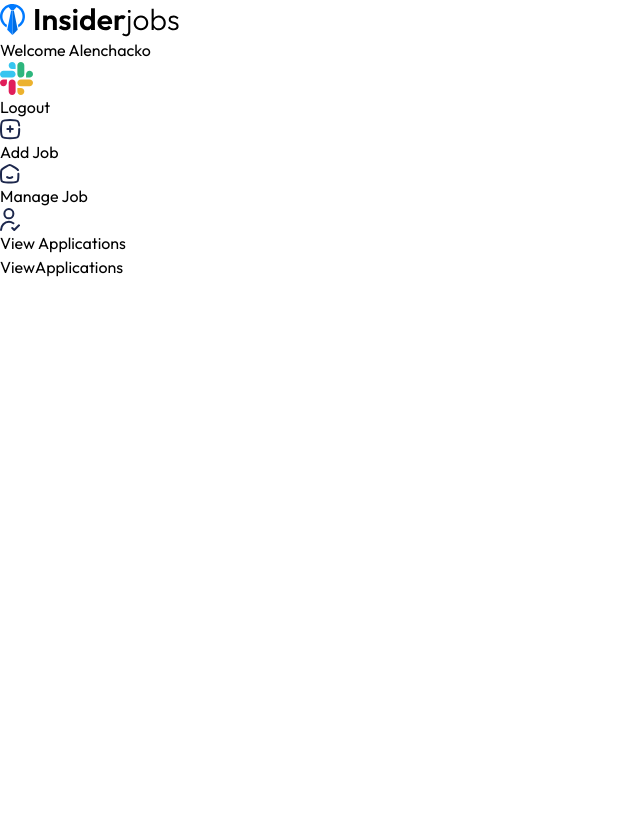
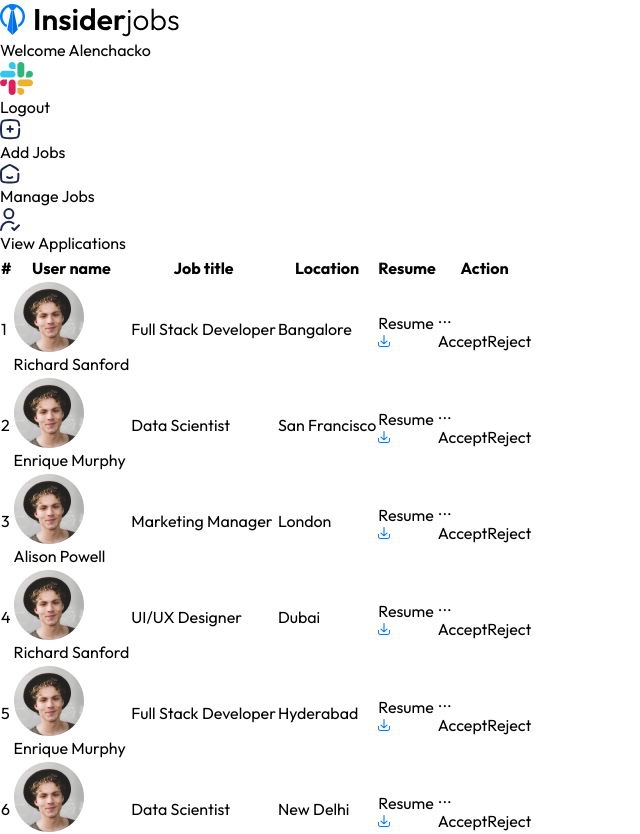
Before and after one commit to AlenChacko/Job-Portal, a React (Vite) app in the folder client/: page /dashboard/view-applications in a window 1280 px wide. Shown: the top 834 px of the page, without its empty margins (0-640 px from the left). Before the commit the page ends 800 px from the top, so only its background shows below. Built offline with nearby package versions, Linux system fonts and the light colour scheme.

Commit message:
View applications page completed

```diff
--- a/client/src/pages/Dashboard.jsx
+++ b/client/src/pages/Dashboard.jsx
@@ -47,7 +47,7 @@
               }
             >
               <img src={assets.add_icon} alt="" className="min-w-4" />
-              <p className="max-sm:hidden">Add Job</p>
+              <p className="max-sm:hidden">Add Jobs</p>
             </NavLink>
 
             <NavLink
@@ -59,7 +59,7 @@
               }
             >
               <img src={assets.home_icon} alt="" className="min-w-4" />
-              <p className="max-sm:hidden">Manage Job</p>
+              <p className="max-sm:hidden">Manage Jobs</p>
             </NavLink>
 
             <NavLink
--- a/client/src/pages/ViewApplications.jsx
+++ b/client/src/pages/ViewApplications.jsx
@@ -1,9 +1,54 @@
-import React from 'react'
+import React from "react";
+import { assets, viewApplicationsPageData } from "../assets/assets";
 
 const ViewApplications = () => {
   return (
-    <div>ViewApplications</div>
-  )
-}
+    <div className="container mx-auto p-4">
+      <div>
+        <table className="w-full max-w-4xl bg-white border border-gray-200 max-sm:text-sm">
+          <thead>
+            <tr className="border-b">
+              <th className="py-2 px-4 text-left">#</th>
+              <th className="py-2 px-4 text-left">User name</th>
+              <th className="py-2 px-4 text-left max-sm:hidden">Job title</th>
+              <th className="py-2 px-4 text-left max-sm:hidden">Location</th>
+              <th className="py-2 px-4 text-left">Resume</th>
+              <th className="py-2 px-4 text-left">Action</th>
+            </tr>
+          </thead>
+          <tbody>
+            {viewApplicationsPageData.map((applicant, inedx) => (
+              <tr key={inedx} className="text-gray-700 ">
+                <td className="px-4 py-2 border-b text-center">{inedx + 1}</td>
+                <td className="px-4 py-2 border-b text-center flex ">
+                  {" "}
+                  <img src={applicant.imgSrc} alt="" className="w-10 h-10 rounded-full mr-3 max-sm:hidden" />{" "}
+                  <span>{applicant.name}</span>
+                </td>
+                <td className="px-4 py-2 border-b max-sm:hidden">{applicant.jobTitle}</td>
+                <td className="px-4 py-2 border-b max-sm:hidden">{applicant.location}</td>
+                <td className="px-4 py-2 border-b">
+                  <a href="" target="_blank" className="bg-blue-50 text-blue-400 px-3 py-1 rounded inline-flex gap-2 items-center">
+                    Resume
+                    <img src={assets.resume_download_icon} alt="" />
+                  </a>
+                </td>
+                <td className="py-2 px-4 border-b relative">
+                  <div className="relative inline-block text-left group">
+                    <button className="text-gray-500 action-button">...</button>
+                    <div className="z-10 hidden absolute right-0 md:left-0 top-0 mt-2 w-32 bg-white border border-gray-200 rounded shadow group-hover:block">
+                      <button className="block w-full text-left px-4 py-2 text-green-500 hover:bg-gray-100">Accept</button>
+                      <button className="block w-full text-left px-4 py-2 text-red-500 hover:bg-gray-100">Reject</button>
+                    </div>
+                  </div>
+                </td>
+              </tr>
+            ))}
+          </tbody>
+        </table>
+      </div>
+    </div>
+  );
+};
 
-export default ViewApplications
+export default ViewApplications;
```
